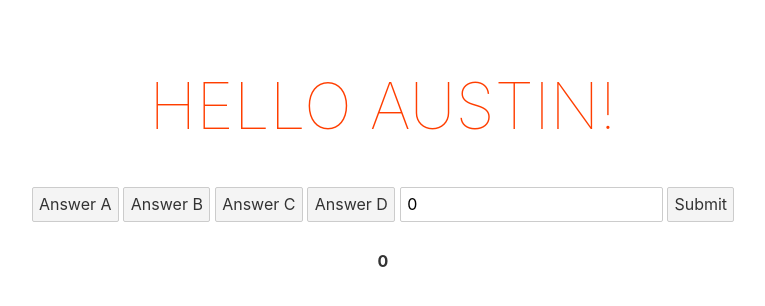
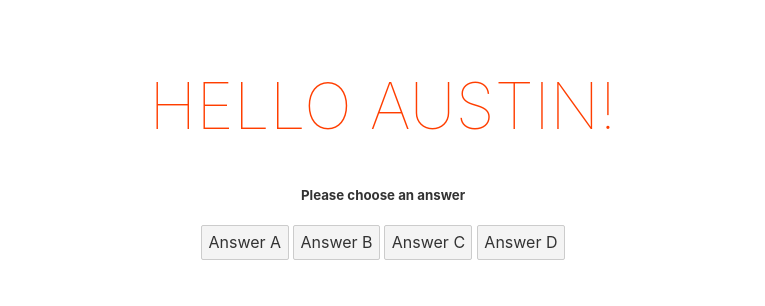
Before and after one commit to awburgard/Learning-Svelte, a Svelte app: page / in a window 1280 px wide. Shown: the top 306 px of the page, without its empty margins (257-1022 px from the left). Built offline with nearby package versions, Linux system fonts and the light colour scheme.

Commit message:
adds conditional text

```diff
--- a/src/Quiz.svelte
+++ b/src/Quiz.svelte
@@ -1,28 +1,23 @@
 <script>
-  let result = "";
-  let correctAnswer = "b"
-  let totalIncome = 0
+  let result = null;
+  let correctAnswer = "b";
 
   function pickAnswer(answer) {
     if (answer === correctAnswer) {
-      return (result = 'Correct!')
+      return (result = "Correct!");
     }
-    result = 'DOH!'
-  }
-
-  function calculateTotalIncome (income){
-    let thirtyPercent = 0.3
-    return (totalIncome = totalIncome * thirtyPercent)
+    result = "DOH!";
   }
 </script>
 
 <div>
-  <h4>{result}</h4>
+  {#if result}
+    <h4>{result}</h4>
+  {:else}
+  <h5>Please choose an answer</h5>
+  {/if}
   <button on:click on:click={() => pickAnswer('a')}>Answer A</button>
   <button on:click on:click={() => pickAnswer('b')}>Answer B</button>
   <button on:click on:click={() => pickAnswer('c')}>Answer C</button>
   <button on:click on:click={() => pickAnswer('d')}>Answer D</button>
-  <input bind:value={totalIncome} type="number" />
-  <button on:click={() => calculateTotalIncome(totalIncome)}>Submit</button>
-  <h4>{totalIncome}</h4>
 </div>
```
